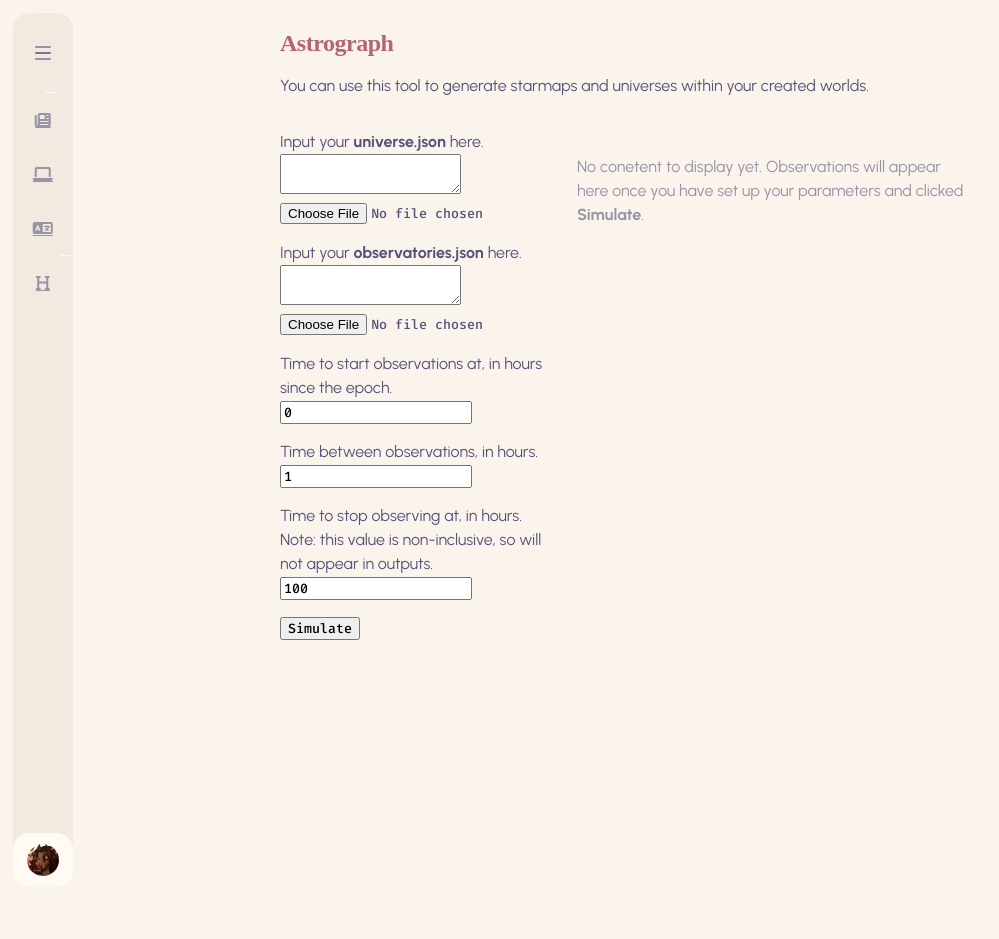
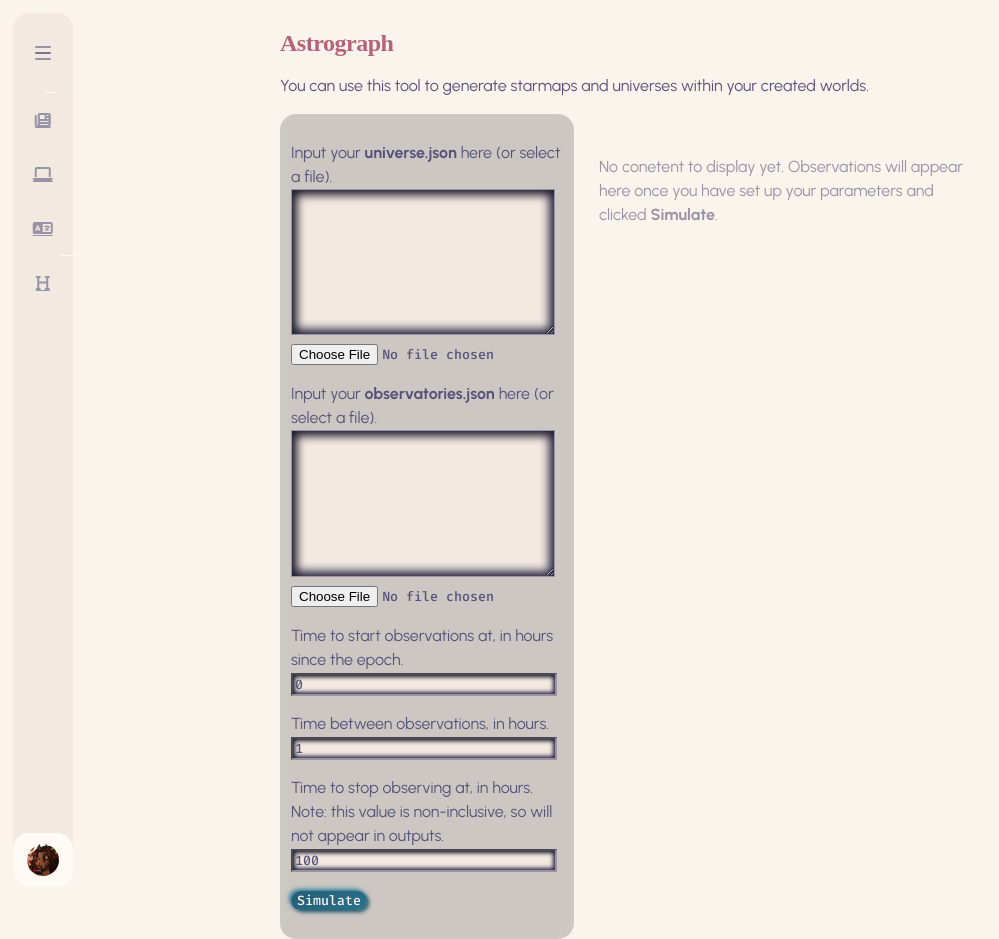
Before and after one commit to 2sugarcubes/2sugarcubes.github.io, a Jekyll site: the page built from projects/astrograph/index.html, in a window 1280 px wide. Shown: the whole page, without its empty margins (0-999 px from the left). Built offline with Jekyll 4.4.1, drawn with Linux system fonts in a browser that asks for light colours; nearby versions of some CDN libraries; some web fonts are replaced; before the commit the page ends 900 px from its top, so only the background shows below that.

Commit message:
feat(astrolabe): made input fields more colorful

```diff
--- a/css/style.css
+++ b/css/style.css
@@ -162,6 +162,25 @@
   font-style: normal;
 }
 
+button {
+  border: none;
+  color: var(--rp-base);
+  border-radius: 10px;
+  /* rp-pine neumorphism */
+  background: linear-gradient(145deg, #245f76, #2b708c);
+  box-shadow:
+    2px 2px 4px #1e4e61,
+    -2px -2px 4px #3284a5;
+}
+
+button:active {
+  /* rp-pine neumorphism */
+  background: #286983;
+  box-shadow:
+    inset 2px 2px 4px #1e4e61,
+    inset -2px -2px 4px #3284a5;
+}
+
 code {
   font-family: "Fira Code", "Courier New", Courier, monospace;
   font-weight: 500;
@@ -297,7 +316,6 @@
 }
 
 /* Class definitions */
-
 .card {
   margin: auto;
   width: 50%;
@@ -306,9 +324,15 @@
   -webkit-backdrop-filter: blur(5px);
   background-color: rgba(20, 22, 26, 0.2);
   border-radius: 16px;
-  border: 1px solid rgba(255, 255, 255, 0.125);
+  border: 1px solid rgba(209, 213, 219, 0.3);
 }
 
+@media (prefers-color-scheme: dark) {
+  .card {
+    background-color: rgba(20, 22, 26, 0.2);
+    border: 1px solid rgba(255, 255, 255, 0.125);
+  }
+}
 .card > h1 {
   font-size: 70pt;
   padding-bottom: 20px;
@@ -371,6 +395,11 @@
   #display {
     padding: 0px;
   }
+
+  .col {
+    display: block;
+    width: 85%;
+  }
 }
 
 #display {
@@ -393,6 +422,11 @@
 .row > .col + #display {
   flex: 75%;
   padding: 25px;
+}
+
+button:is(.next, .prev) {
+  background: none;
+  box-shadow: none;
 }
 
 #display:has(> #slides > .slide) > .next {
--- a/projects/astrograph/index.html
+++ b/projects/astrograph/index.html
@@ -9,6 +9,28 @@
     <script type="module" src="/js/astro.js" defer></script>
     <script src="/js/slideshow.js" async></script>
     <script src="/js/fileDrop.js" async></script>
+    <style>
+      #settings input:not([type="file"]) {
+        background-color: var(--rp-overlay);
+        box-shadow:
+          inset 2px 2px 4px #1c1a2b,
+          inset -2px -2px 4px #302c49;
+        border-color: var(--rp-muted);
+        width: 95%;
+        color: var(--rp-text);
+      }
+
+      #settings textarea {
+        height: 20ex;
+        background-color: var(--rp-overlay);
+        box-shadow:
+          inset 5px 5px 10px #1c1a2b,
+          inset -5px -5px 10px #302c49;
+        border-color: var(--rp-muted);
+        width: 95%;
+        color: var(--rp-text);
+      }
+    </style>
   </head>
   <body>
     {% include sidebar.html %}
@@ -18,10 +40,13 @@
         You can use this tool to generate starmaps and universes within your
         created worlds.
       </p>
-      <div class="row">
-        <div id="settings" class="col">
+
+      <main class="row">
+        <div id="settings" class="col card" style="padding: 10px">
           <p>
-            <label for="universe">Input your <b>universe.json</b> here.</label>
+            <label for="universe"
+              >Input your <b>universe.json</b> here (or select a file).</label
+            >
             <textarea id="universe" name="universe" value=""></textarea>
             <input
               type="file"
@@ -30,9 +55,9 @@
             />
           </p>
           <p>
-            <label for="observatories"
-              >Input your <b>observatories.json</b> here.</label
-            >
+            <label for="observatories">
+              Input your <b>observatories.json</b> here (or select a file).
+            </label>
             <textarea
               id="observatories"
               name="observatories"
@@ -99,7 +123,7 @@
             <b onclick="simulate()">Simulate</b>.
           </p>
         </div>
-      </div>
+      </main>
     </article>
   </body>
 </html>
```
Also changed, not shown: other parts of projects/astrograph/index.html (+4 -5 lines).
